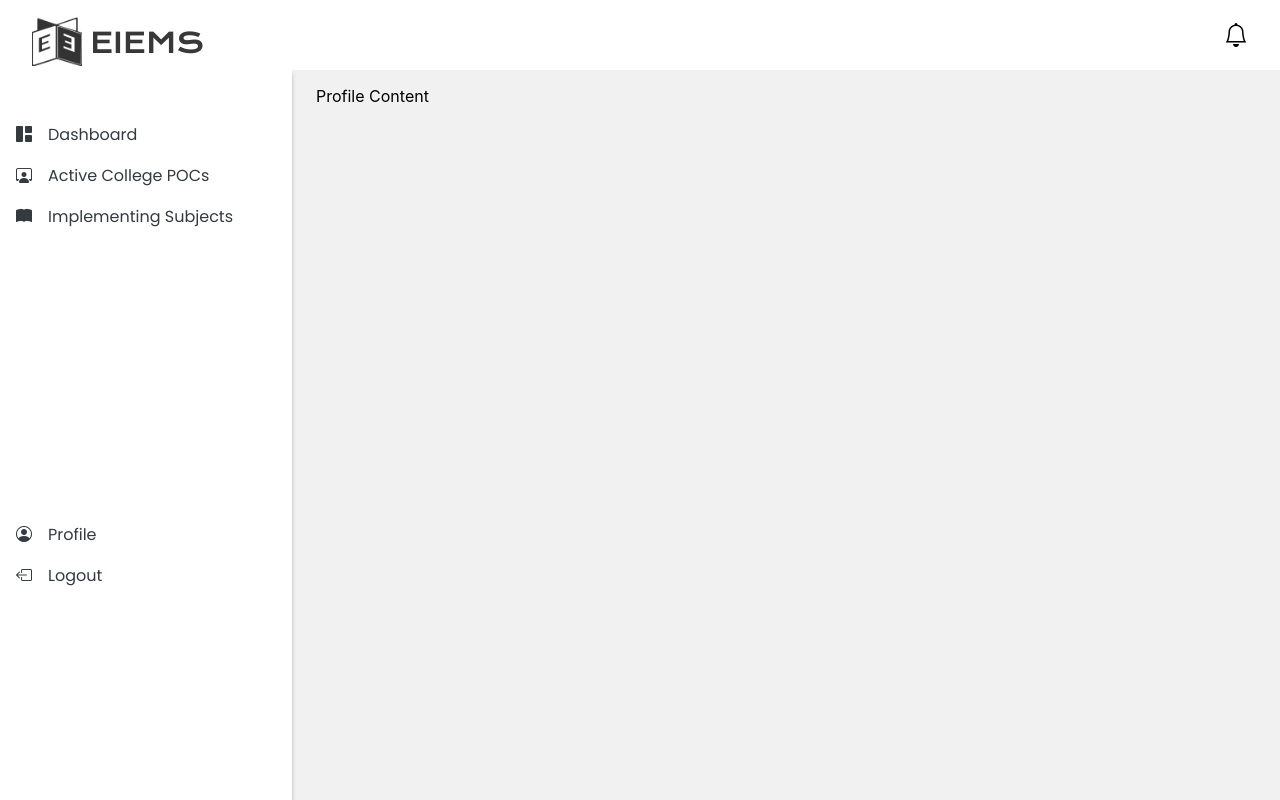
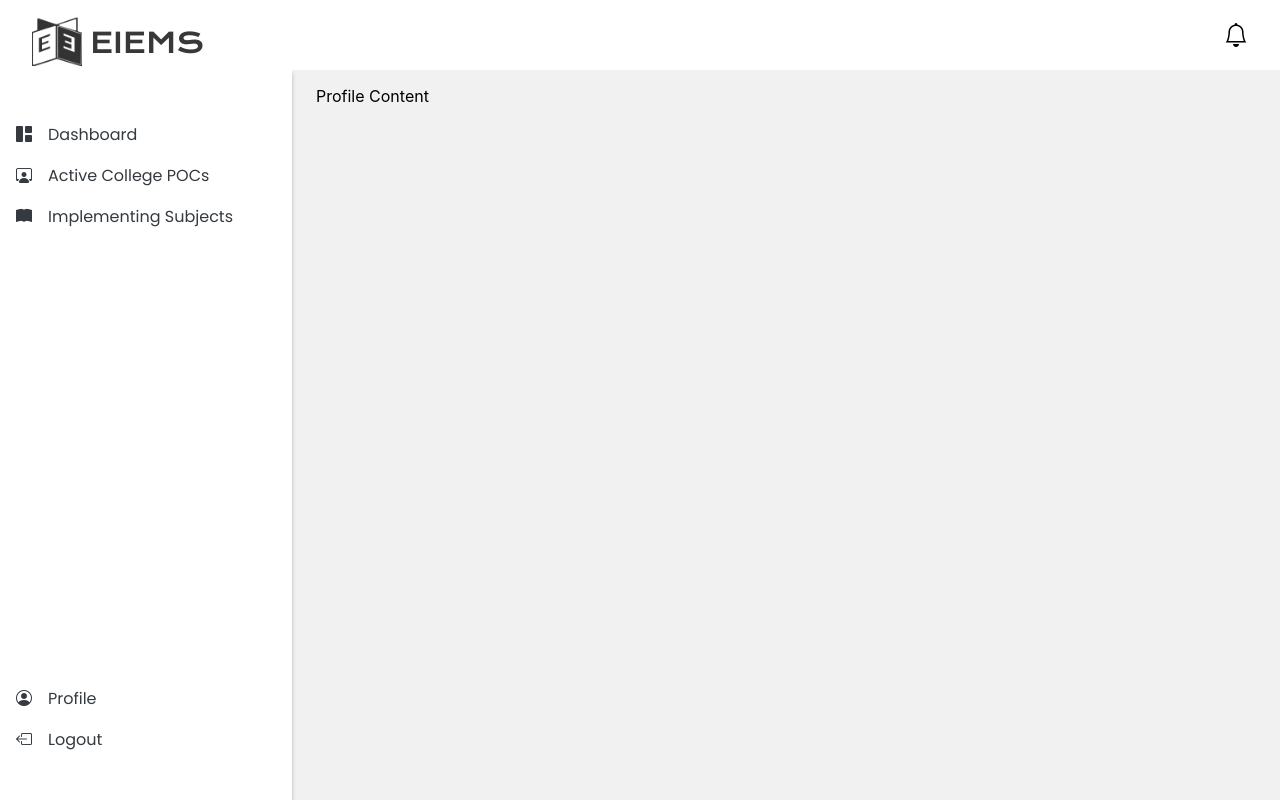
Before and after one commit to camilcase/SE_React, a React (Vite) app: page /admin-dashboard/profile in a window 1280 px wide. Built offline with nearby package versions, Linux system fonts and the light colour scheme.

Commit message:
logout-profile

```diff
--- a/src/pages/PocHead/PocHeadDashb.css
+++ b/src/pages/PocHead/PocHeadDashb.css
@@ -55,6 +55,7 @@ body, html, #root {
     bottom: 0;
     width: 260px;
     display: flex;
+    justify-content: space-between;
     flex-direction: column;
     padding: 1rem;
     background-color: #ffffff;
@@ -89,14 +90,12 @@ body, html, #root {
     list-style-type: none;
     margin-top: 5rem;
     padding: 0;
-    flex-grow: 1;
   }
 
   .nav-list {
     list-style-type: none;
     margin-top: 20px;
     padding: 0;
-    flex-grow: 1;
   }
 
   .nav-item {
--- a/src/pages/PocHead/PocHeadDashb.jsx
+++ b/src/pages/PocHead/PocHeadDashb.jsx
@@ -1,4 +1,4 @@
-import React, { useState } from 'react';
+import  { useState } from 'react';
 import { Route, Routes, Link } from 'react-router-dom';
 import { Dropdown, Button, Form, InputGroup } from 'react-bootstrap';
 import './PocHeadDashb.css';
```
